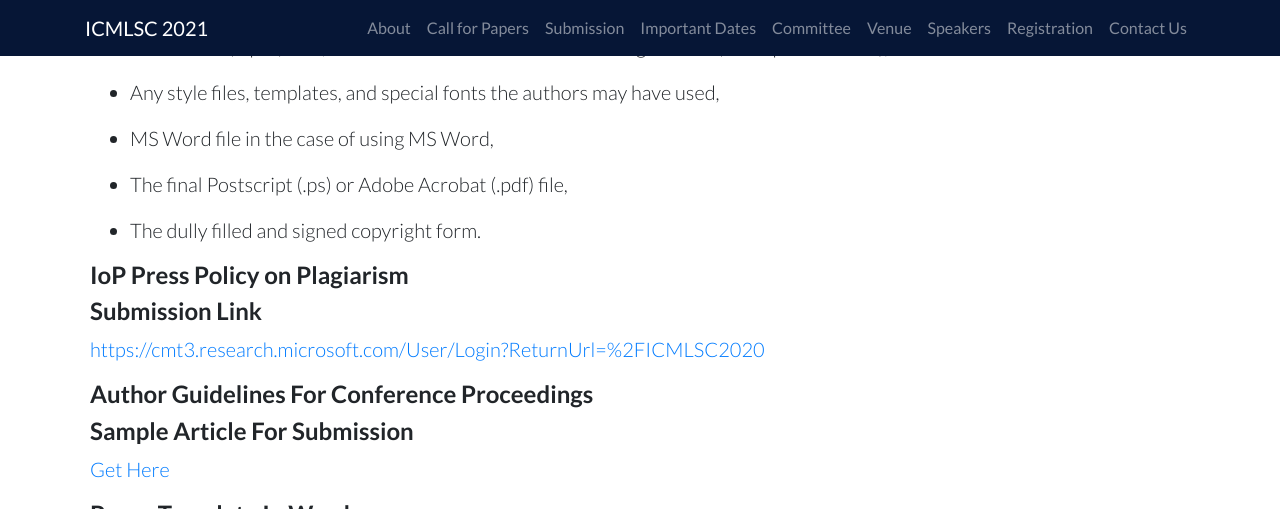
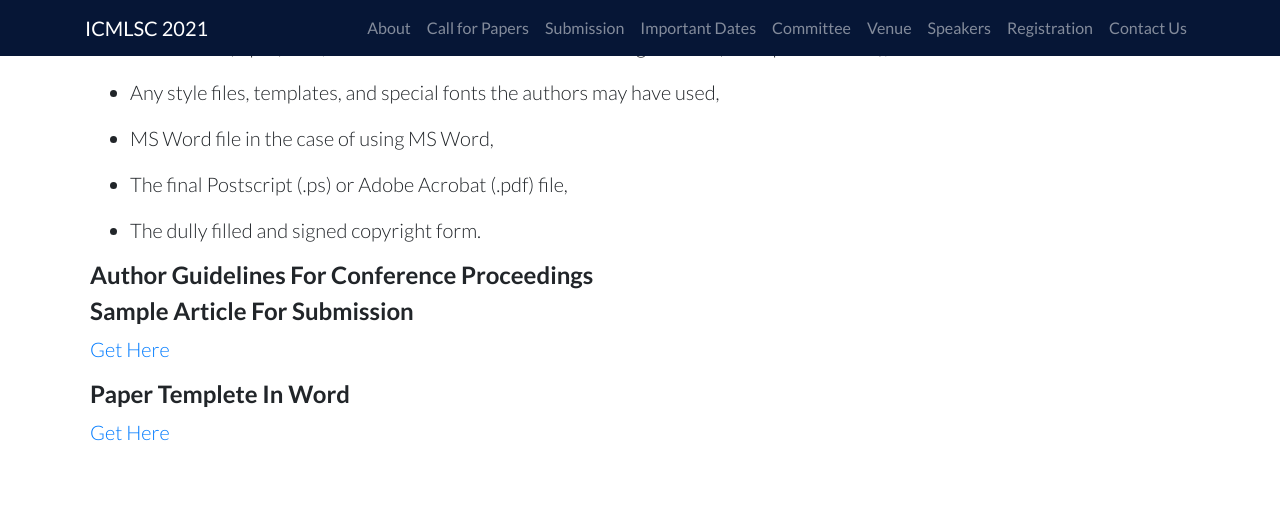
Before and after one commit to ieeevardhaman/icmlsc-website, a Jekyll site: the page built from pages/submission.md, in a window 1280 px wide and 900 px high, scrolled down 1776 px, cut to the strip 0-509 px from the top of the window. Built offline with Jekyll 4.4.1, drawn with Linux system fonts in a browser that asks for light colours; our own code applies the rules of GitHub Pages for plain Markdown files.

Commit message:
Update submission.md
Removed IoP Press Policy on Plagiarism
Submission Link

```diff
--- a/pages/submission.md
+++ b/pages/submission.md
@@ -47,12 +47,6 @@ All final submissions should be in a .zip compressed archive including:
 
 - The dully filled and signed copyright form.
 
-#### IoP Press Policy on Plagiarism
-
-
-#### Submission Link
-
-<https://cmt3.research.microsoft.com/User/Login?ReturnUrl=%2FICMLSC2020>
 
 #### Author Guidelines For Conference Proceedings
 
```
